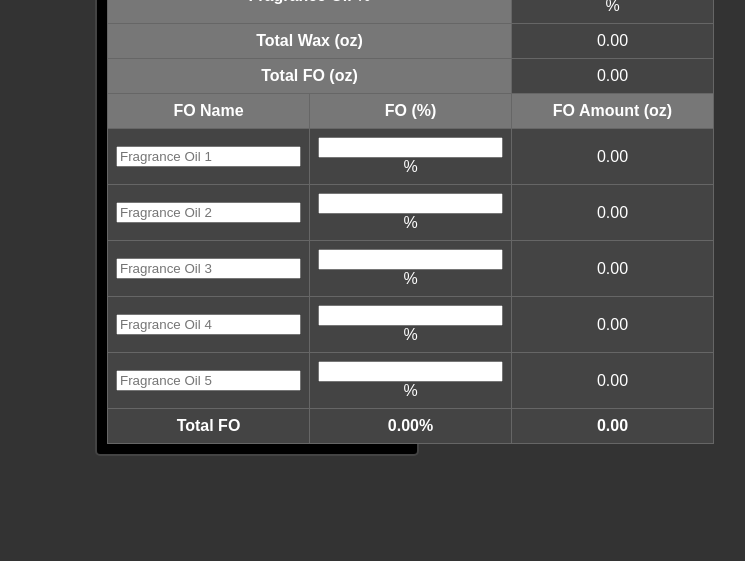
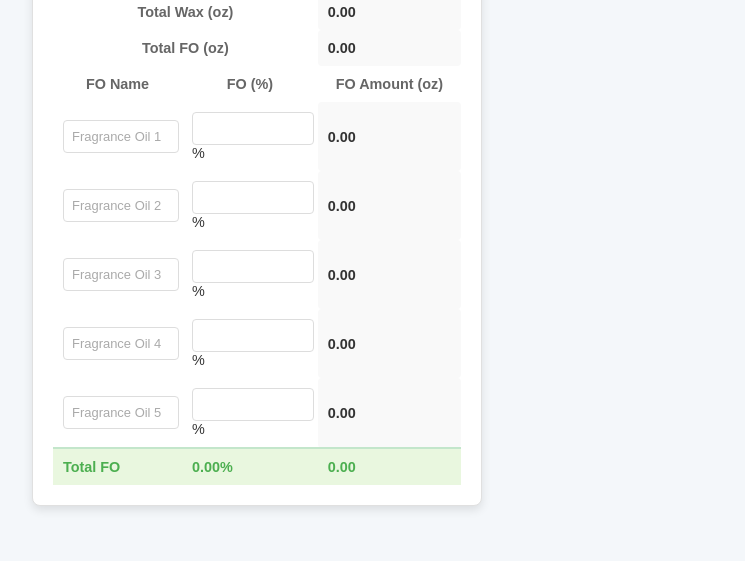
Before and after one commit to Assadhussein/CandleMakingCalculator, a plain HTML site: page index.html in a window 1280 px wide. Shown: the part 255-816 px from the top of the page, without its empty margins (383-1128 px from the left). Drawn offline with Linux system fonts and the light colour scheme.

Commit message:
Update styles.css

```diff
--- a/styles.css
+++ b/styles.css
@@ -1,26 +1,35 @@
+/* General Page Styling */
 body {
     font-family: Arial, sans-serif;
     display: flex;
     justify-content: center;
     align-items: center;
     height: 100vh;
-    background-color: #333;
-    color: #fff;
+    margin: 0;
+    background-color: #f4f7fa;
+    color: #333;
 }
 
+/* Calculator Container Styling */
 .calculator {
-    width: 300px;
-    background-color: #000;
-    border: 2px solid #444;
-    padding: 10px;
-    border-radius: 5px;
+    width: 450px;
+    background-color: #ffffff;
+    border: 1px solid #e0e0e0;
+    box-shadow: 0px 4px 10px rgba(0, 0, 0, 0.1);
+    border-radius: 8px;
+    padding: 20px;
+    box-sizing: border-box;
 }
 
+/* Header Styling */
 .calculator h2 {
     text-align: center;
-    color: #ccc;
+    font-size: 1.5em;
+    color: #444;
+    margin-bottom: 20px;
 }
 
+/* Table Styling */
 .calculator table {
     width: 100%;
     border-collapse: collapse;
@@ -28,27 +37,71 @@ body {
 
 .calculator th,
 .calculator td {
-    padding: 8px;
-    text-align: center;
-    border: 1px solid #666;
-    background-color: #444;
-    color: #fff;
+    padding: 10px;
+    text-align: left;
+    font-size: 0.9em;
 }
 
+/* Section Headers Styling */
 .calculator th {
-    background-color: #777;
+    color: #666;
     font-weight: bold;
+    text-align: center;
 }
 
-.input-cell {
-    background-color: #333;
+/* Input Cell Styling */
+.input-cell input[type="number"],
+.input-cell input[type="text"] {
+    width: 90%;
+    padding: 8px;
+    font-size: 0.9em;
+    border: 1px solid #ddd;
+    border-radius: 4px;
+    outline: none;
+    transition: border-color 0.3s;
 }
 
-.output-cell {
-    background-color: #222;
+.input-cell input[type="number"]:focus,
+.input-cell input[type="text"]:focus {
+    border-color: #66afe9;
 }
 
+/* Placeholder Styling */
+.input-cell input::placeholder {
+    color: #aaa;
+}
+
+/* Output Cell Styling */
+.output-cell {
+    background-color: #f9f9f9;
+    border-radius: 4px;
+    text-align: right;
+    padding: 8px;
+    font-weight: bold;
+    color: #333;
+}
+
+/* Total Row Styling */
 .total-row {
-    background-color: #6a9955;
+    background-color: #e9f7df;
+    color: #4caf50;
     font-weight: bold;
+    border-top: 2px solid #c3e6cb;
 }
+
+/* Button Styling (optional if there’s a button) */
+.calculator button {
+    width: 100%;
+    padding: 10px;
+    background-color: #4caf50;
+    color: #ffffff;
+    border: none;
+    border-radius: 4px;
+    font-size: 1em;
+    cursor: pointer;
+    transition: background-color 0.3s;
+}
+
+.calculator button:hover {
+    background-color: #45a049;
+}
```
